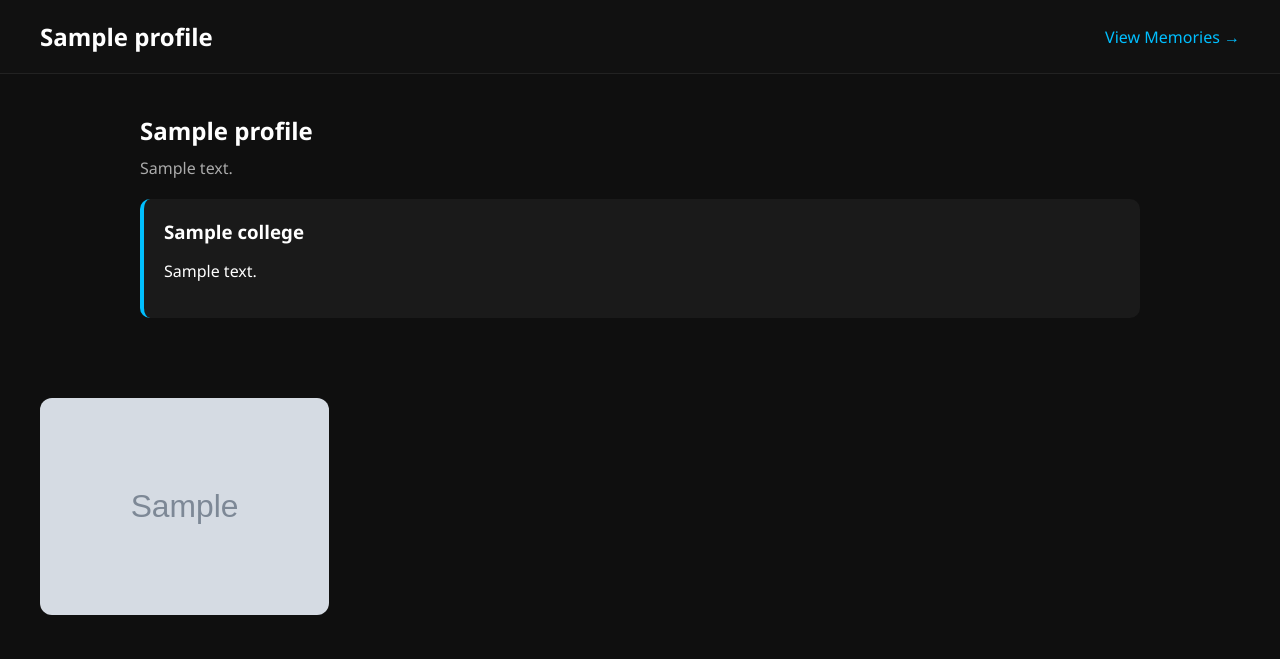
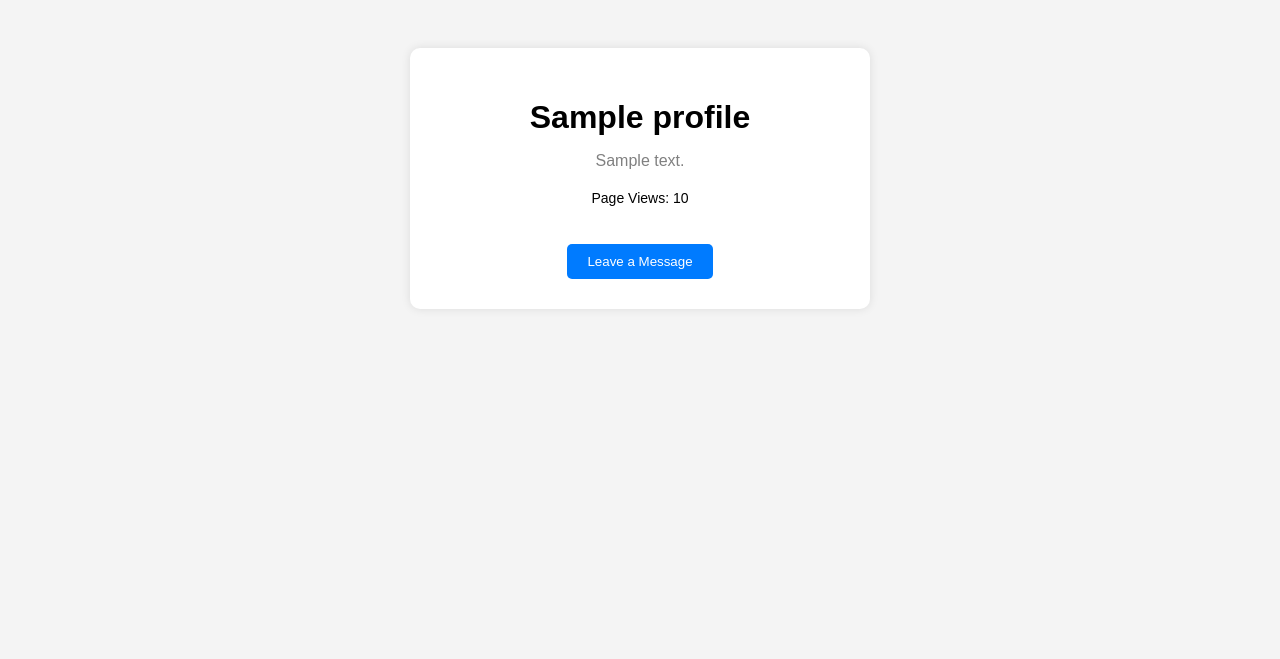
Before and after one commit to Omrlone/private-instagram-preview-tracker, a Flask app: template templates/portfolio.html in a window 1280 px wide. Shown: the top 659 px of the page. Run offline with Flask 3, Linux system fonts and the light colour scheme; the template is opened without the code that fills it: most values are stand-ins (such as "Sample title", 1, 10 or a date in 2020); grey boxes marked "Sample" are stand-in pictures.

Commit message:
upadted app.py

```diff
--- a/app.py
+++ b/app.py
@@ -52,7 +52,17 @@ def generate_question():
 def home():
     global view_count
     view_count += 1
-    return render_template("portfolio.html", views=view_count)
+
+    profile = {
+        "name": "My Portfolio",
+        "bio": "Welcome to my personal website"
+    }
+
+    return render_template(
+        "portfolio.html",
+        views=view_count,
+        profile=profile
+    )
 
 # -------------------------
 
--- a/templates/portfolio.html
+++ b/templates/portfolio.html
@@ -2,32 +2,73 @@
 <html>
 <head>
     <title>{{ profile.name }}</title>
-    <link rel="stylesheet" href="{{ url_for('static', filename='style.css') }}">
+
+    <style>
+        body{
+            font-family: Arial;
+            background:#f4f4f4;
+            text-align:center;
+            padding:40px;
+        }
+
+        .card{
+            background:white;
+            padding:30px;
+            border-radius:10px;
+            width:400px;
+            margin:auto;
+            box-shadow:0 0 10px rgba(0,0,0,0.1);
+        }
+
+        h1{
+            margin-bottom:10px;
+        }
+
+        p{
+            color:gray;
+        }
+
+        .views{
+            margin-top:20px;
+            font-size:14px;
+        }
+
+        button{
+            padding:10px 20px;
+            margin-top:20px;
+            border:none;
+            background:#007bff;
+            color:white;
+            border-radius:5px;
+            cursor:pointer;
+        }
+
+        button:hover{
+            background:#0056b3;
+        }
+    </style>
+
 </head>
+
 <body>
 
-<nav>
-    <h2>{{ profile.name }}</h2>
-    <a href="/memories">View Memories →</a>
-</nav>
+<div class="card">
 
-<section class="profile-section">
     <h1>{{ profile.name }}</h1>
-    <p class="bio">{{ profile.bio }}</p>
 
-    <div class="college-box">
-        <h3>{{ profile.college }}</h3>
-        <p>{{ profile.college_desc }}</p>
+    <p>{{ profile.bio }}</p>
+
+    <div class="views">
+        Page Views: {{ views }}
     </div>
-</section>
 
-<section class="gallery">
-    {% for photo in photos %}
-        <div class="gallery-item">
-            <img src="{{ url_for('static', filename='uploads/' + photo.filename) }}">
-        </div>
-    {% endfor %}
-</section>
+    <br>
+
+    <a href="/captcha">
+        <button>Leave a Message</button>
+    </a>
+
+</div>
 
 </body>
 </html>
```
